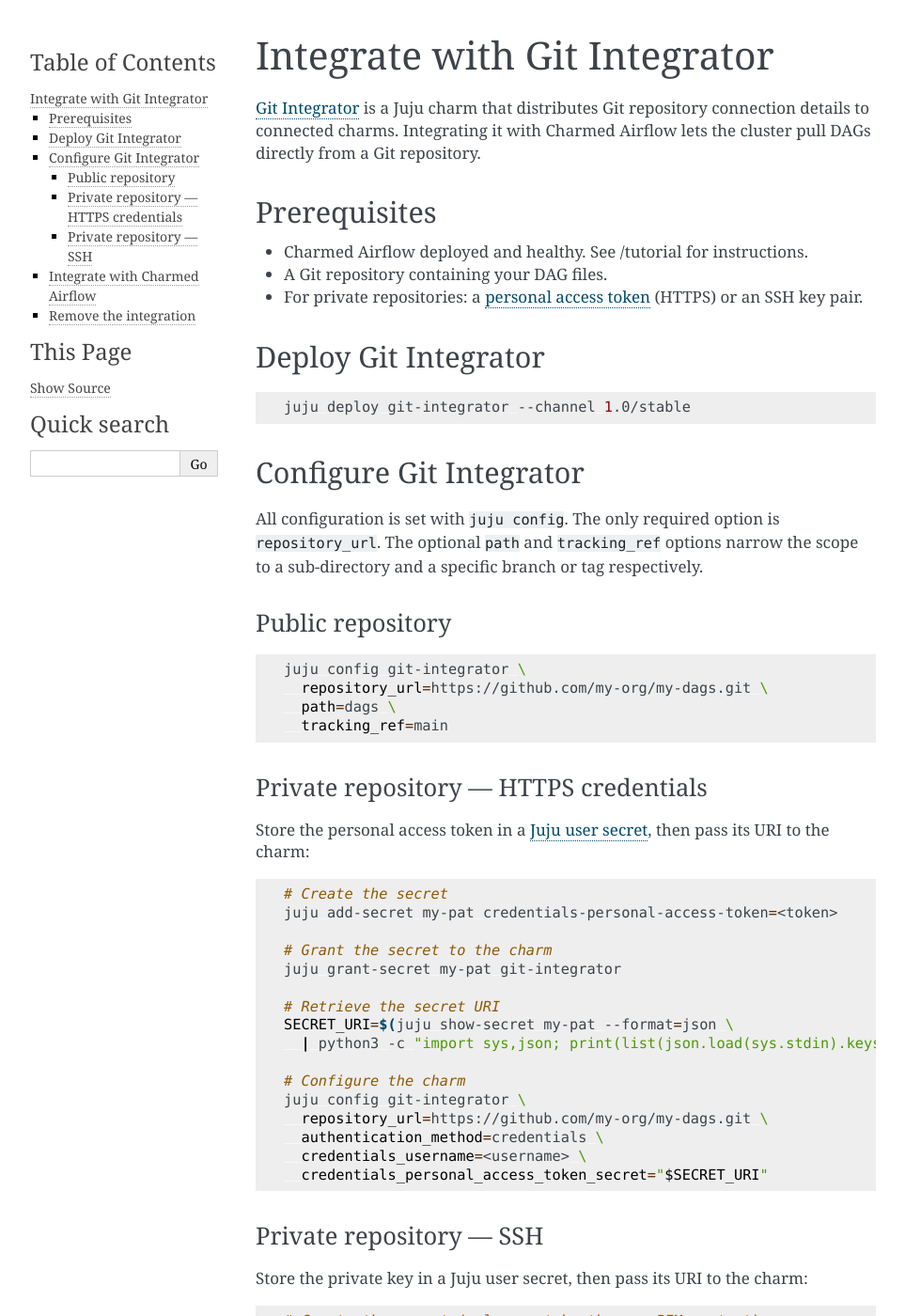
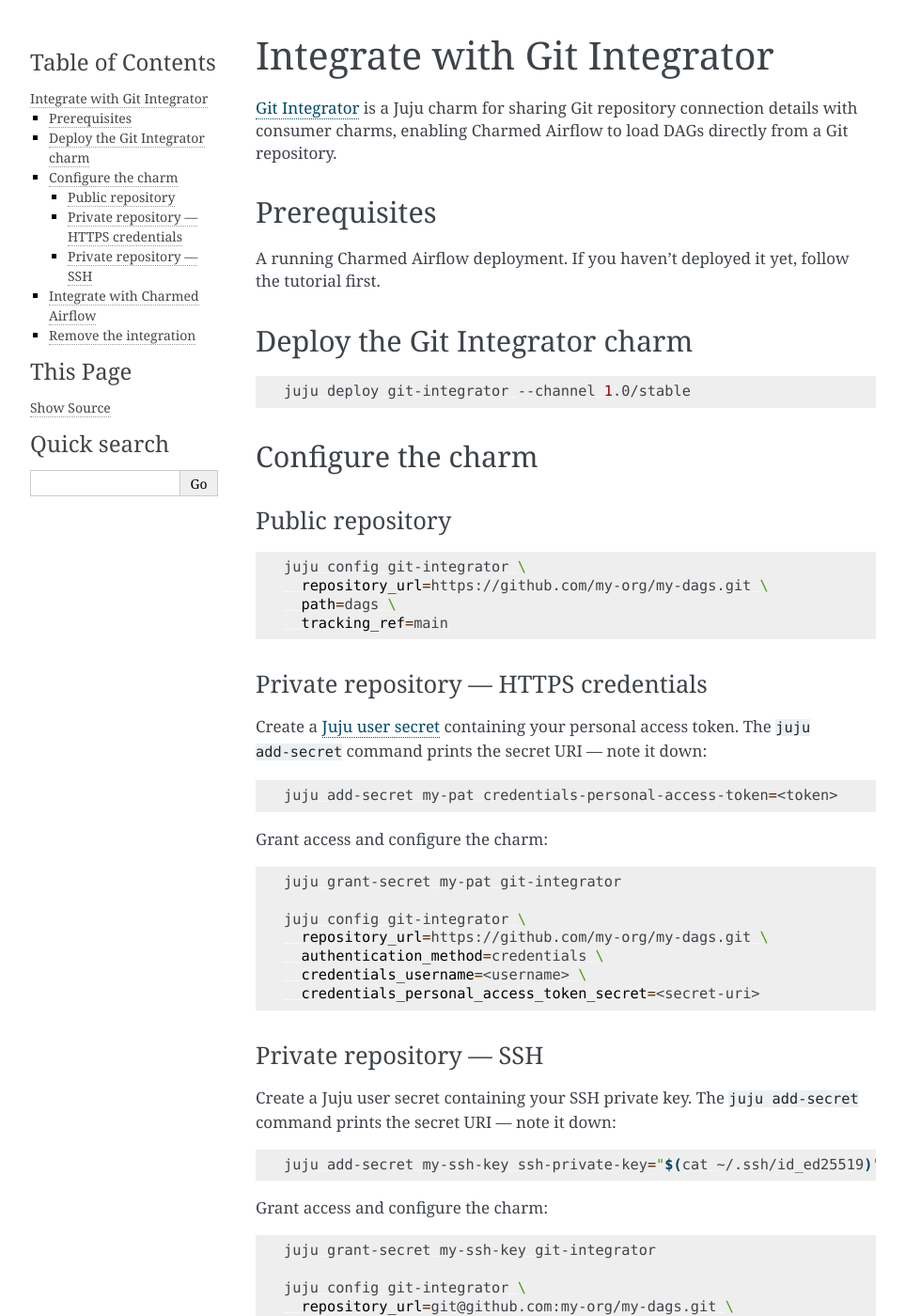
Before and after one commit to canonical/charmed-airflow-documentation, a Sphinx documentation site: the page built from docs/how-to/integrate/git-integrator.rst, in a window 1280 px wide and 1400 px high. Shown: the whole window at 94% size, without its empty margins (148-1111 px from the left). Built offline with Sphinx 7.4.7, drawn with Linux system fonts in a browser that asks for light colours; pages that are not in the unit, such as notebooks, are missing from menus; some of the changed text lies outside the part shown.

```diff
--- a/docs/.custom_wordlist.txt
+++ b/docs/.custom_wordlist.txt
@@ -78,6 +78,9 @@
 rediraffe
 retrigger(ing)?
 Diátaxis
+MinIO
+S3
+s3
 preconfigured
 venv
 rtd
--- a/docs/how-to/integrate/git-integrator.rst
+++ b/docs/how-to/integrate/git-integrator.rst
@@ -1,30 +1,27 @@
+.. _integrate-git-integrator:
+
 Integrate with Git Integrator
 ==============================
 
-`Git Integrator`_ is a Juju charm that distributes Git repository connection details
-to connected charms. Integrating it with Charmed Airflow lets the cluster pull DAGs
-directly from a Git repository.
+`Git Integrator`_ is a Juju charm for sharing Git repository connection details
+with consumer charms, enabling Charmed Airflow to load DAGs directly from a Git
+repository.
 
 Prerequisites
 -------------
 
-* Charmed Airflow deployed and healthy. See :doc:`/tutorial` for instructions.
-* A Git repository containing your DAG files.
-* For private repositories: a `personal access token`_ (HTTPS) or an SSH key pair.
+A running Charmed Airflow deployment. If you haven't deployed it yet, follow
+the :doc:`tutorial </tutorial>` first.
 
-Deploy Git Integrator
----------------------
+Deploy the Git Integrator charm
+--------------------------------
 
 .. code-block:: bash
 
    juju deploy git-integrator --channel 1.0/stable
 
-Configure Git Integrator
--------------------------
-
-All configuration is set with :code:`juju config`. The only required option is
-:code:`repository_url`. The optional :code:`path` and :code:`tracking_ref` options
-narrow the scope to a sub-directory and a specific branch or tag respectively.
+Configure the charm
+--------------------
 
 Public repository
 ~~~~~~~~~~~~~~~~~~
@@ -39,52 +36,47 @@
 Private repository — HTTPS credentials
 ~~~~~~~~~~~~~~~~~~~~~~~~~~~~~~~~~~~~~~~~
 
-Store the personal access token in a `Juju user secret`_, then pass its URI to
-the charm:
+Create a `Juju user secret`_ containing your personal access token. The
+``juju add-secret`` command prints the secret URI — note it down:
 
 .. code-block:: bash
 
-   # Create the secret
    juju add-secret my-pat credentials-personal-access-token=<token>
 
-   # Grant the secret to the charm
+Grant access and configure the charm:
+
+.. code-block:: bash
+
    juju grant-secret my-pat git-integrator
 
-   # Retrieve the secret URI
-   SECRET_URI=$(juju show-secret my-pat --format=json \
-     | python3 -c "import sys,json; print(list(json.load(sys.stdin).keys())[0])")
-
-   # Configure the charm
    juju config git-integrator \
      repository_url=https://github.com/my-org/my-dags.git \
      authentication_method=credentials \
      credentials_username=<username> \
-     credentials_personal_access_token_secret="$SECRET_URI"
+     credentials_personal_access_token_secret=<secret-uri>
 
 Private repository — SSH
 ~~~~~~~~~~~~~~~~~~~~~~~~~
 
-Store the private key in a Juju user secret, then pass its URI to the charm:
+Create a Juju user secret containing your SSH private key. The
+``juju add-secret`` command prints the secret URI — note it down:
 
 .. code-block:: bash
 
-   # Create the secret (value must be the raw PEM content)
    juju add-secret my-ssh-key ssh-private-key="$(cat ~/.ssh/id_ed25519)"
 
-   # Grant the secret to the charm
+Grant access and configure the charm:
+
+.. code-block:: bash
+
    juju grant-secret my-ssh-key git-integrator
 
-   # Retrieve the secret URI
-   SECRET_URI=$(juju show-secret my-ssh-key --format=json \
-     | python3 -c "import sys,json; print(list(json.load(sys.stdin).keys())[0])")
-
-   # Configure the charm
    juju config git-integrator \
      repository_url=git@github.com:my-org/my-dags.git \
      authentication_method=ssh \
-     ssh_private_key_secret="$SECRET_URI"
+     ssh_private_key_secret=<secret-uri>
 
-To enforce strict host key checking, also set:
+Optionally, enable strict host key checking:
 
 .. code-block:: bash
 
@@ -93,30 +85,19 @@
 Integrate with Charmed Airflow
 -------------------------------
 
-Once the charm is active, create the relation:
-
 .. code-block:: bash
 
    juju integrate git-integrator:git airflow-coordinator-k8s:git
 
-Wait for all units to re-settle:
+Wait for all units to return to ``active/idle``:
 
 .. code-block:: bash
 
    juju status --watch 5s
 
-All units should return to ``active/idle``.
-
 Remove the integration
 -----------------------
-
-To stop syncing DAGs from the Git repository, remove the relation:
 
 .. code-block:: bash
 
    juju remove-relation git-integrator:git airflow-coordinator-k8s:git
-
-.. LINKS
-.. _Git Integrator: https://charmhub.io/git-integrator
-.. _personal access token: https://docs.github.com/en/authentication/keeping-your-account-and-data-secure/managing-your-personal-access-tokens
-.. _Juju user secret: https://documentation.ubuntu.com/juju/en/latest/reference/secret/
--- a/docs/how-to/integrate/index.rst
+++ b/docs/how-to/integrate/index.rst
@@ -7,3 +7,4 @@
 
    traefik
    git-integrator
+   s3-integrator
--- a/docs/reuse/links.txt
+++ b/docs/reuse/links.txt
@@ -4,7 +4,10 @@
 .. _Charmed Airflow: https://github.com/canonical/charmed-airflow-documentation
 .. _Charmed Airflow on GitHub: https://github.com/canonical/charmed-airflow-documentation
 .. _Diátaxis: https://diataxis.fr/
+.. _Git Integrator: https://charmhub.io/git-integrator
 .. _Juju: https://juju.is/
+.. _Juju user secret: https://documentation.ubuntu.com/juju/en/latest/reference/secret/
+.. _S3 Integrator: https://charmhub.io/s3-integrator
 .. _Terraform: https://www.terraform.io/
 .. _Traefik: https://traefik.io/
 .. _Sphinx DataTables: https://sharm294.github.io/sphinx-datatables/
```
